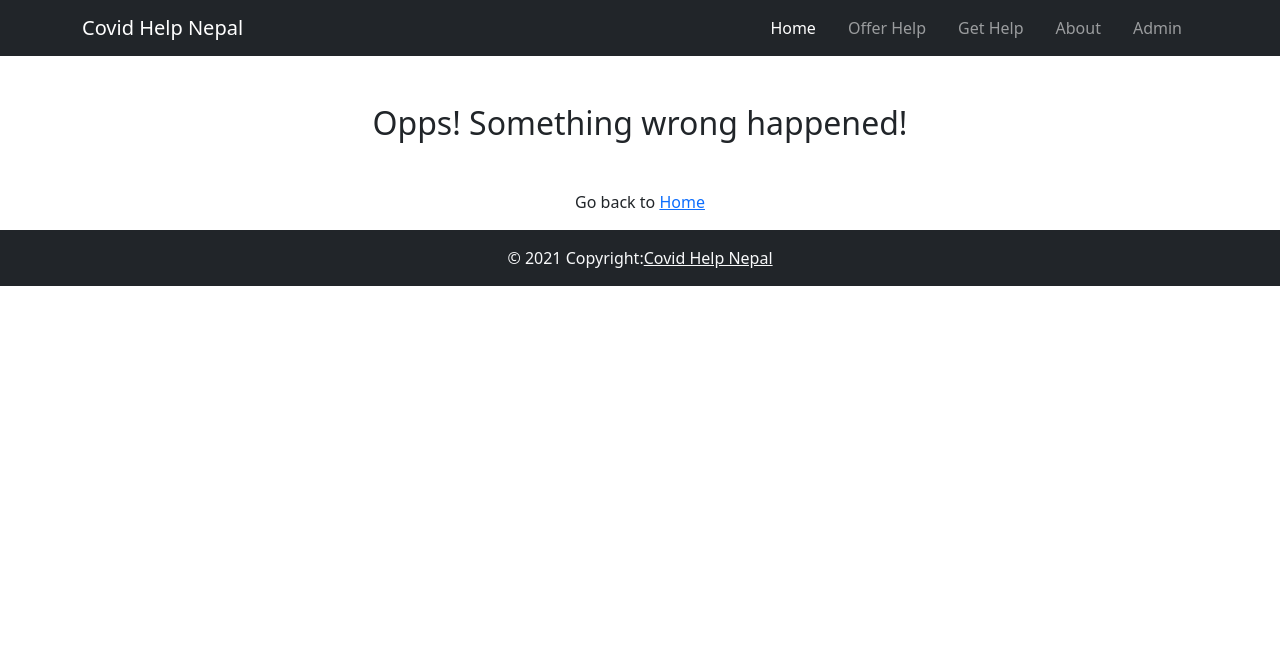
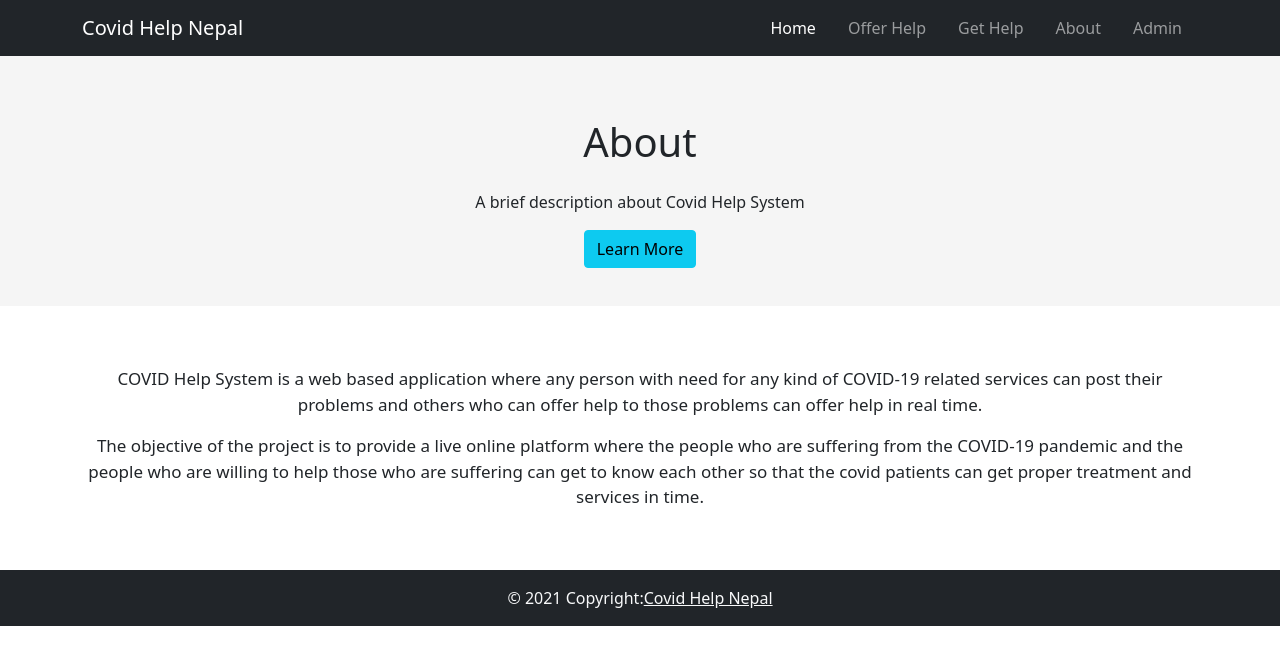
Before and after one commit to neupanedipen/covid-help, a React (Create React App) app: page /about in a window 1280 px wide. Shown: the top 664 px of the page. Built offline with nearby package versions, Linux system fonts and the light colour scheme.

Commit message:
added about route

```diff
--- a/src/App.css
+++ b/src/App.css
@@ -27,3 +27,8 @@ a.offerBtn {
 button.btn.btn-link-color {
   color: white;
 }
+
+.about-description {
+  margin: 60px 0;
+  font-size: 17px;
+}
--- a/src/App.js
+++ b/src/App.js
@@ -11,6 +11,7 @@ import ErrorPage from './components/404';
 import OfferDetails from './components/OfferDetails';
 import UpdateDetails from './components/UpdateForm';
 import UpdateOffer from './components/UpdateOffer';
+import About from './components/About';
 
 function App() {
   const [user, setUser] = useState(null);
@@ -33,6 +34,7 @@ function App() {
                 <Route path="/admin" component={Admin} />
                 <Route path="/req-details/:id" component={DisplayDetails} />
                 <Route path="/offer-details/:id" component={OfferDetails} />
+                <Route path="/about" component={About} />
                 {(user) && (
                 <>
                   <Route path="/offer-update/:id" component={UpdateOffer} />
@@ -40,6 +42,7 @@ function App() {
                 </>
                 )}
                 <Route component={ErrorPage} />
+
       </Switch>
     </>
   );
--- /dev/null
+++ b/src/components/About.jsx
@@ -0,0 +1,23 @@
+import Navbar from './Navbar';
+import Footer from './Footer'
+import Hero from './Hero';
+
+const About = () => {
+
+    return (
+        <>
+            <Navbar/>
+            <Hero title="About" desc="A brief description about Covid Help System"/>
+            <div className="container">
+                <div className="text-center about-description">
+
+                <p>COVID Help System is a web based application where any person with need for any kind of COVID-19 related services can post their problems and others who can offer help to those problems can offer help in real time.</p>
+                <p>The objective of the project is to provide a live online platform where the people who are suffering from the COVID-19 pandemic and the people who are willing to help those who are suffering can get to know each other so that the covid patients can get proper treatment and services in time.</p>
+                </div>
+            </div>
+            <Footer/>
+        </>
+    )
+}
+
+export default About;
```
